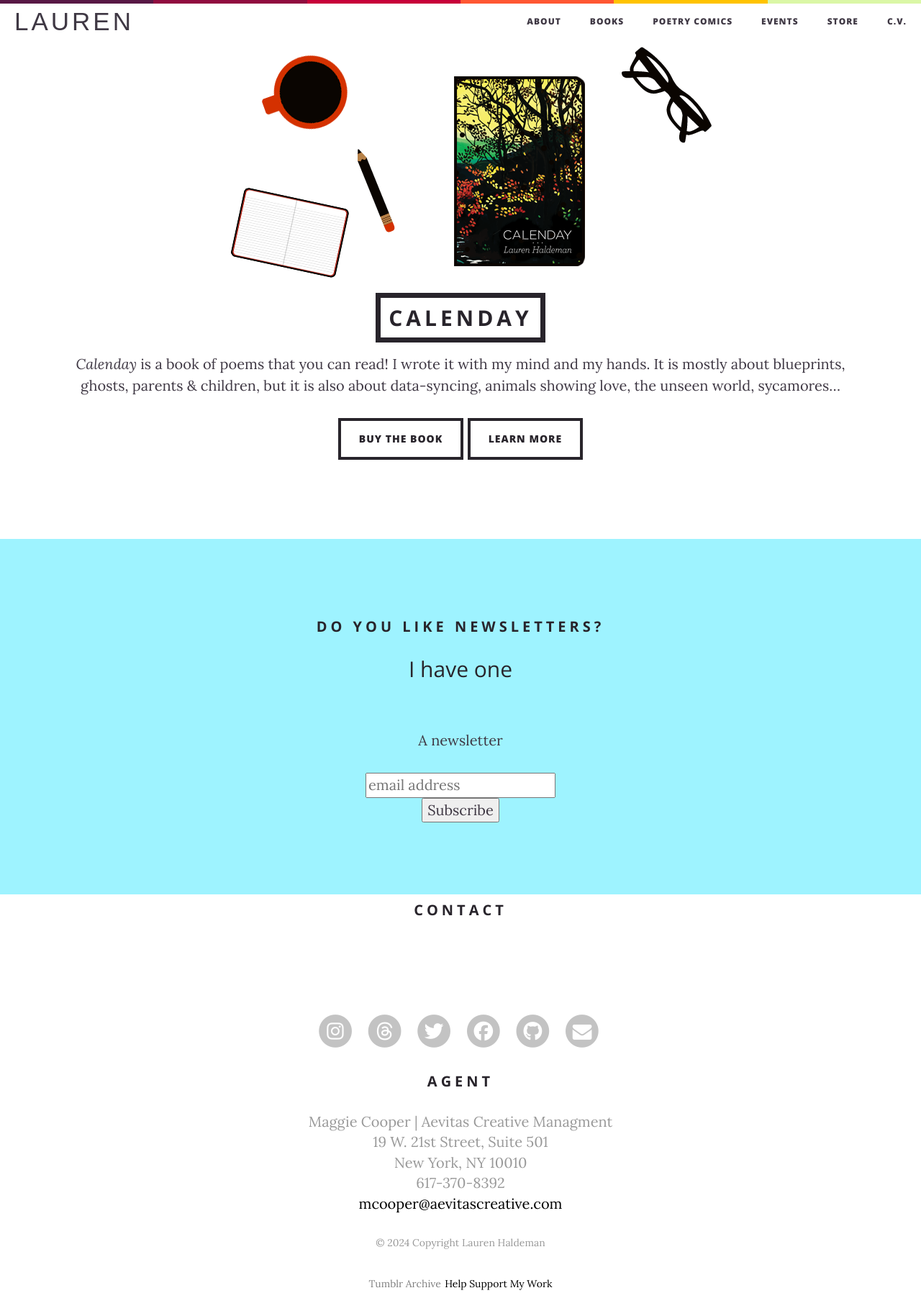
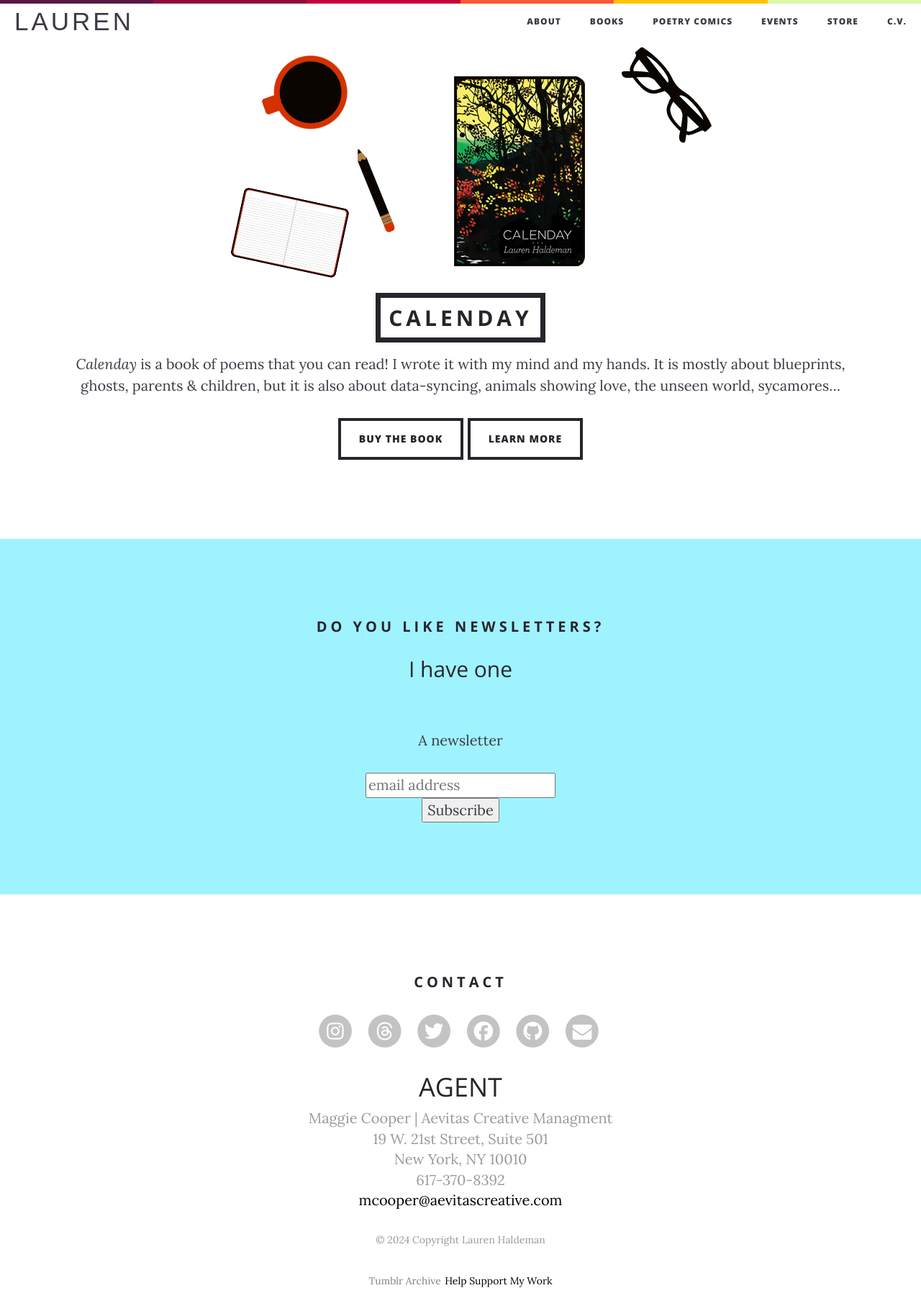
Before and after one commit to laurenhaldeman/laurenhaldeman.github.io, a Jekyll site: the page built from calenday-is-a-book.html, in a window 1280 px wide. Shown: the whole page at 72% size. Built offline with Jekyll 4.4.1, drawn with Linux system fonts in a browser that asks for light colours; nearby versions of some CDN libraries; some web fonts are replaced; comment, search, counter and statistics services are not loaded.

Commit message:
Update footer.html

```diff
--- a/_includes/footer.html
+++ b/_includes/footer.html
@@ -18,8 +18,9 @@
 </section>
 
 <!--End mc_embed_signup-->
+<div class="textcenter" style="color: #999; padding-top: 100px;">
 <h1 class="lined">CONTACT</h1>
-<div class="textcenter" style="color: #999; padding-top: 100px;">
+
   <ul class="list-inline">
 	<li>
           <a href="https://www.instagram.com/laurenhaldeman/">
@@ -80,7 +81,7 @@
       <p>
   </ul>
 
-<h1 class="lined">AGENT</h1>
+<h1>AGENT</h1>
 Maggie Cooper | Aevitas Creative Managment<br>
 19 W. 21st Street, Suite 501<br>
 New York, NY 10010<br>
```
